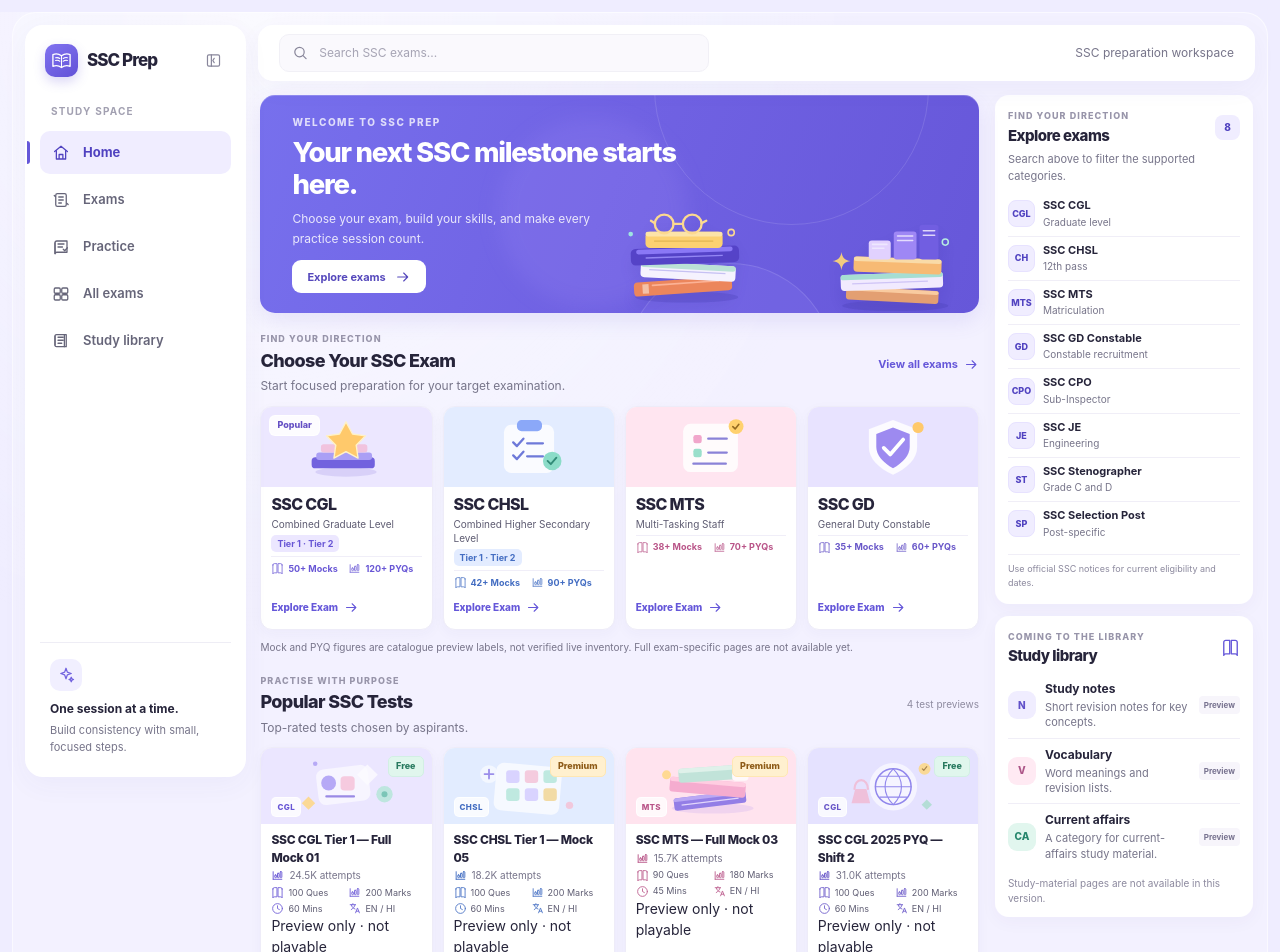
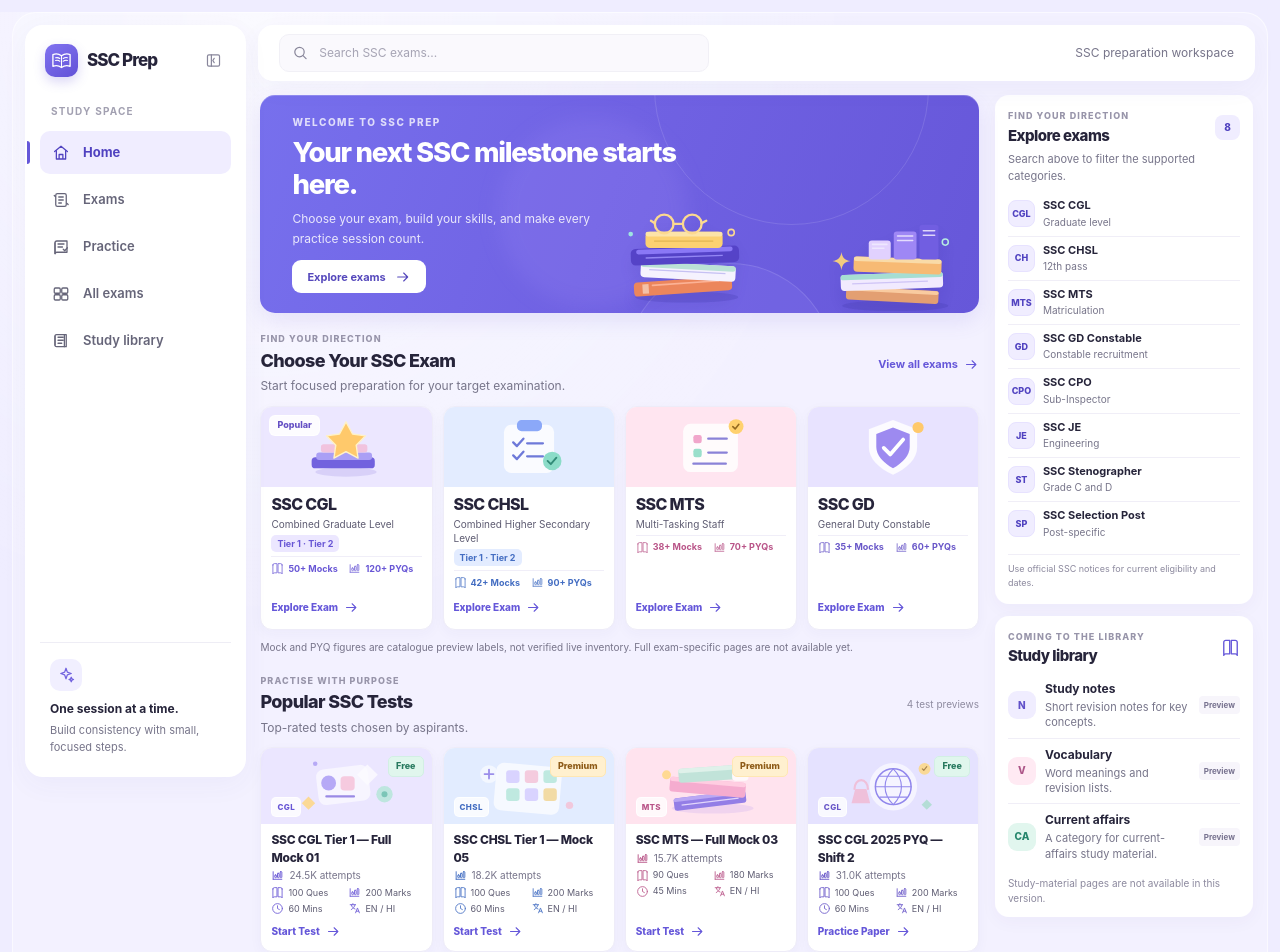
Before and after one commit to zerofall248-cmd/ssc-prep, a Next.js app: page / in a window 1280 px wide. Shown: the top 952 px of the page. Built offline with nearby package versions, Linux system fonts and the light colour scheme.

Commit message:
design: remove redundant per-card preview note

```diff
--- a/src/components/homepage.tsx
+++ b/src/components/homepage.tsx
@@ -485,7 +485,6 @@ export default function Homepage() {
                             <span><Icon name="clock" size={13} />{test.duration}</span>
                             <span><Icon name="languages" size={13} />{test.languages}</span>
                           </div>
-                          <span className="test-preview-note">Preview only · not playable</span>
                         </div>
                         <div className="popular-test-actions">
                           <button className="test-cta" type="button" aria-expanded={testNoticeId === test.id} aria-controls={"test-feedback-" + test.id} onClick={() => setTestNoticeId((current) => current === test.id ? null : test.id)}>
```
